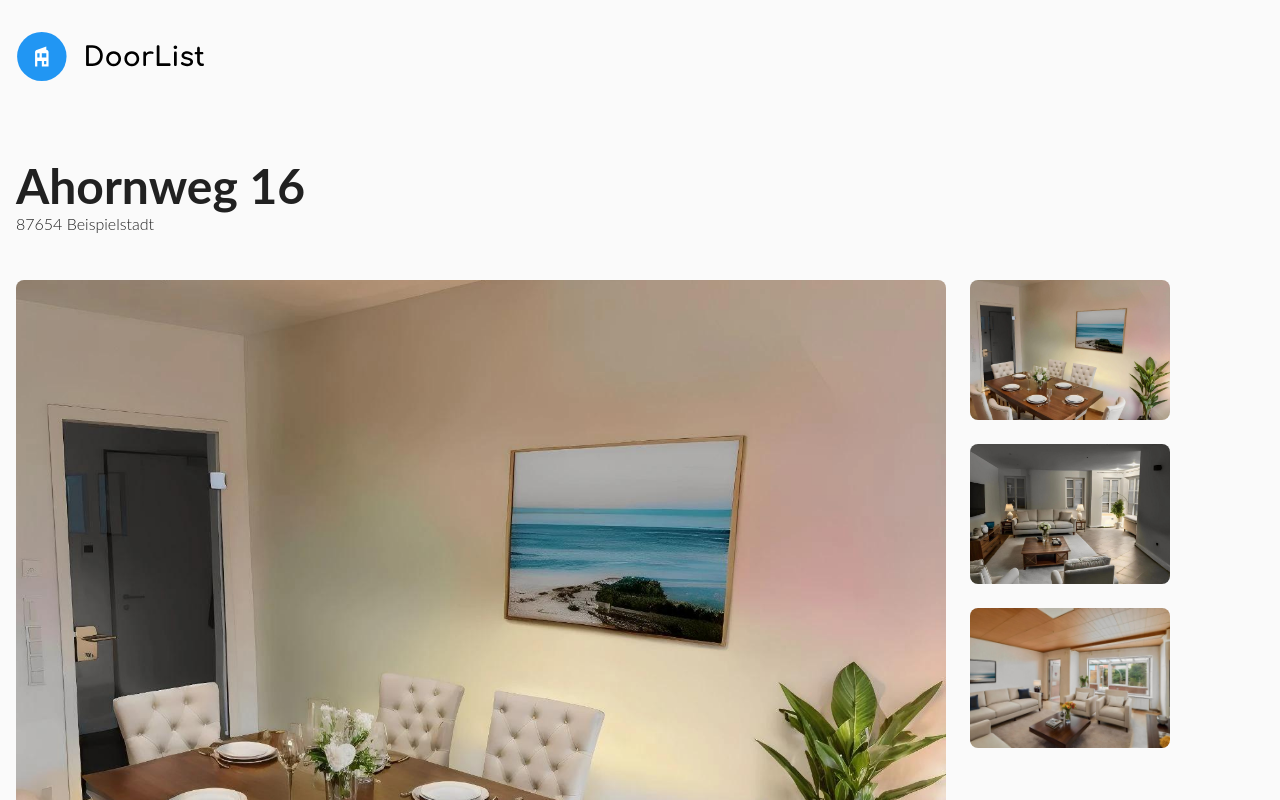
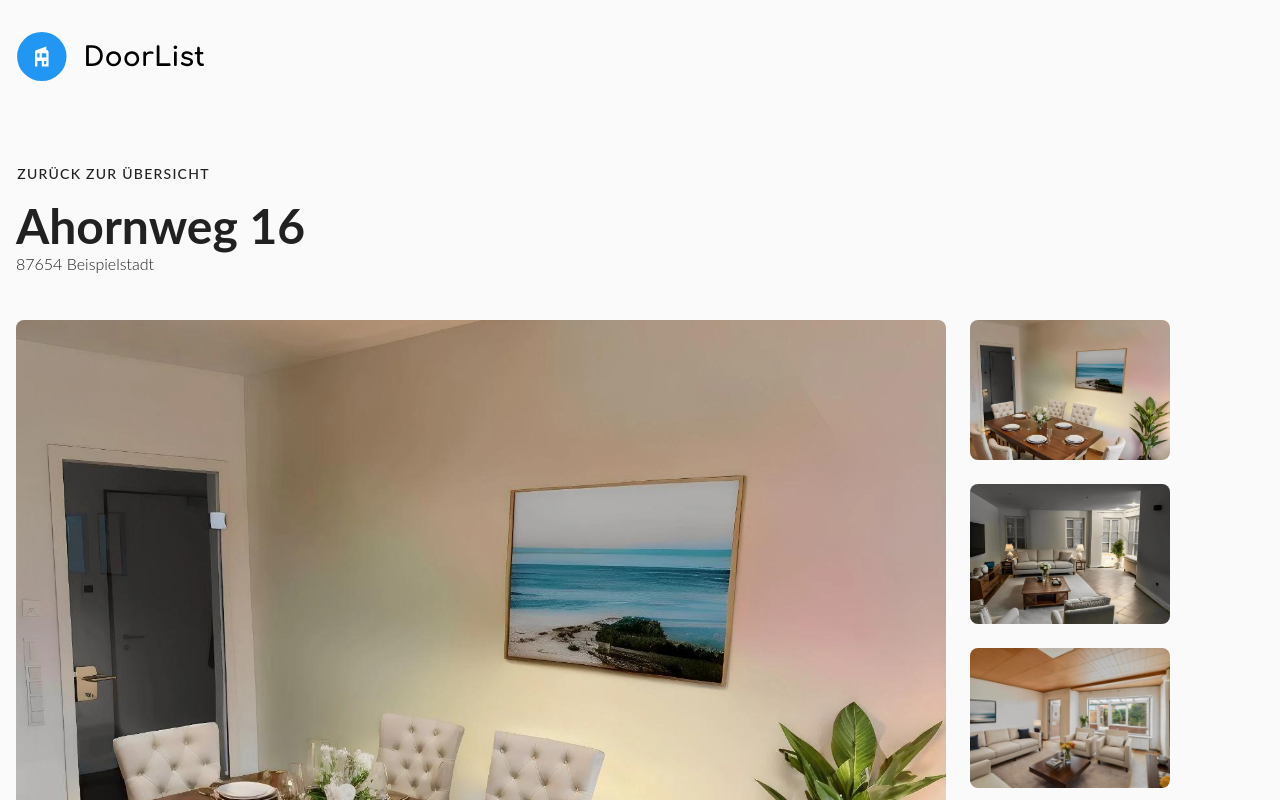
Before and after one commit to mkitzmann/doorlist, a Vue app: page /property/ahornweg-16-87654-beispielstadt in a window 1280 px wide. Shown: the top 800 px of the page. Built offline with nearby package versions, Linux system fonts and the light colour scheme.

Commit message:
add back button

```diff
--- a/src/pages/property.vue
+++ b/src/pages/property.vue
@@ -1,4 +1,7 @@
 <template>
+  <v-btn variant="text" density="compact" href="/" class="px-0 mb-4">
+    Zurück zur Übersicht
+  </v-btn>
   <template v-if="property">
     <h1 class="text-h4 text-md-h3 font-weight-bold">
       {{ property.address.street }}
```
